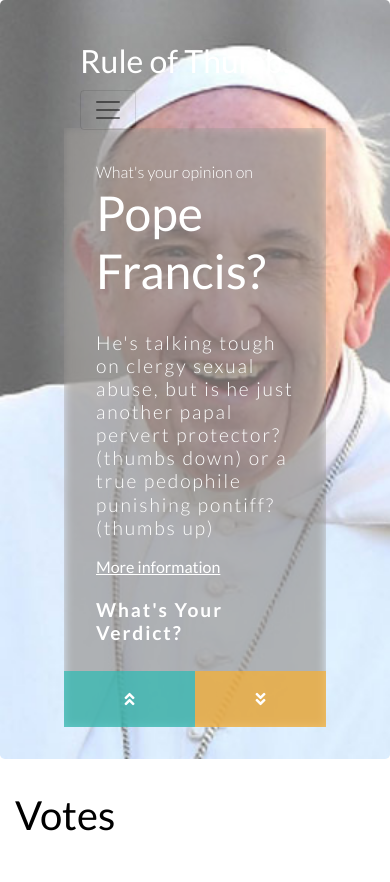
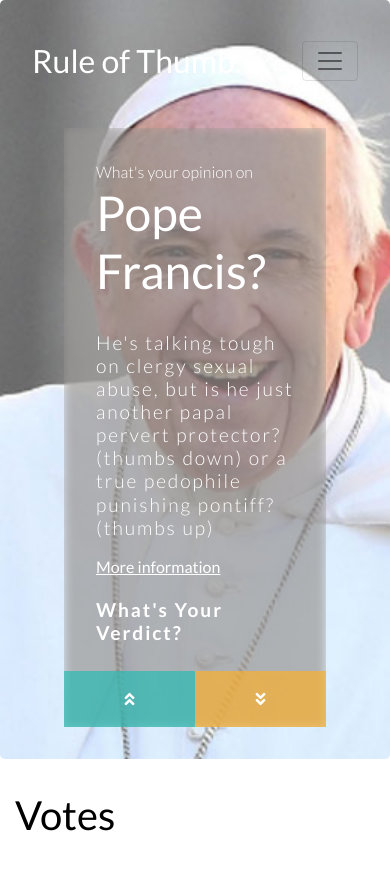
Before and after one commit to davideng14/UI-Test, a website: page index.html in a window 390 px wide. Shown: the top 882 px of the page. Drawn offline with nearby package versions, Linux system fonts and the light colour scheme.

Commit message:
Fix padding in low resolutions.

```diff
--- a/css/style.css
+++ b/css/style.css
@@ -257,3 +257,9 @@ footer a{
 	padding: 2em 1em;
 	font-size: .8em;
 }
+
+@media (max-width: 600px) {
+ 	.nav-padding{
+	    padding: 2em 2em .5em 2em;
+	}
+}
```
